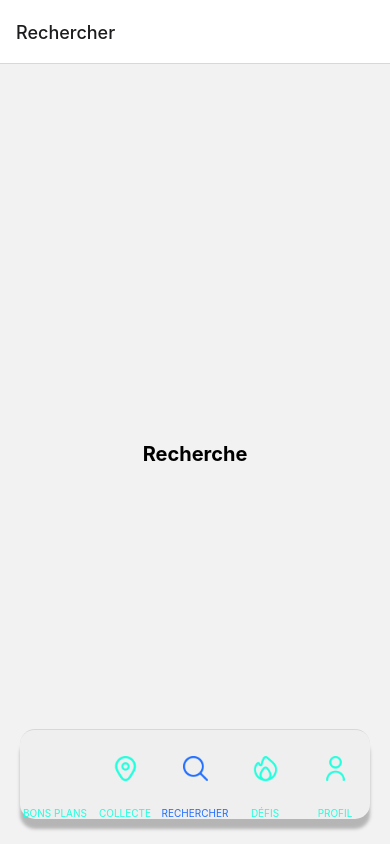
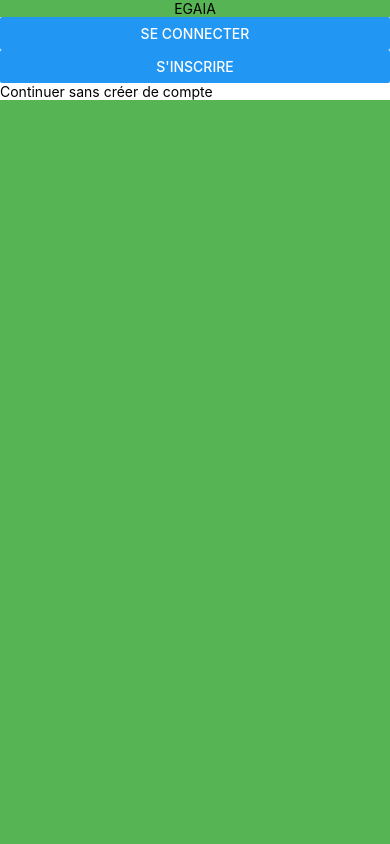
Before and after one commit to egaia/egaia-app, a React Native app: screen /Landing in a window 390 px wide. Shown: the top 844 px of the page. Built offline with nearby package versions, Linux system fonts and the light colour scheme; grey boxes are pictures that could not be loaded.

Commit message:
✨ Add SplashScreen and LandingScreen

```diff
--- a/navigation/navigation.tsx
+++ b/navigation/navigation.tsx
@@ -12,11 +12,40 @@ import RegisterScreen from "../screens/authentication/RegisterScreen";
 import React from "react";
 import {createNativeStackNavigator} from "@react-navigation/native-stack";
 import {Colors} from "../services/constants";
+import SplashScreen from "../screens/SplashScreen";
+import LandingScreen from "../screens/LandingScreen";
 
 const Tab = createBottomTabNavigator<TabsParamList>();
 const AuthStack = createNativeStackNavigator<AuthParamList>();
+const Stack = createNativeStackNavigator();
 
 const Navigation = () => {
+    return (
+        <Stack.Navigator>
+            <Stack.Group>
+                <Stack.Screen name="Splash" component={SplashScreen} options={{headerShown: false}}/>
+                <Stack.Screen name="Landing" component={LandingScreen} options={{headerShown: false}}/>
+            </Stack.Group>
+            <Stack.Group>
+                <Stack.Screen name="Tabs" component={Tabs} options={{headerShown: false}} />
+            </Stack.Group>
+            <Stack.Group>
+                <Stack.Screen
+                    name="Auth"
+                    component={AuthStackNavigator}
+                    options={{
+                        headerTransparent: true,
+                        title: '',
+                        headerBackTitleVisible: false,
+                        headerTintColor: '#f022ff'
+                    }}
+                />
+            </Stack.Group>
+        </Stack.Navigator>
+    );
+}
+
+const Tabs = () => {
     return (
         <Tab.Navigator
             screenOptions={{
@@ -137,7 +166,6 @@ const Navigation = () => {
                     )
                 }}
             />
-            {/*<Tab.Screen name="AuthStackNavigator" component={AuthStackNavigator} options={{ headerShown: false}} />*/}
         </Tab.Navigator>
     );
 }
@@ -145,8 +173,8 @@ const Navigation = () => {
 const AuthStackNavigator = () => {
     return (
         <AuthStack.Navigator>
-            <AuthStack.Screen name="Login" component={LoginScreen} options={{title: 'Connexion'}} />
-            <AuthStack.Screen name="Register" component={RegisterScreen} options={{title: 'Inscription'}} />
+            <AuthStack.Screen name="Login" component={LoginScreen} options={{headerShown: false}} />
+            <AuthStack.Screen name="Register" component={RegisterScreen} options={{headerShown: false}} />
         </AuthStack.Navigator>
     );
 }
--- /dev/null
+++ b/screens/LandingScreen.tsx
@@ -0,0 +1,31 @@
+import {SafeAreaView} from "react-native-safe-area-context";
+import {Button, Text} from "react-native";
+import {useEffect} from "react";
+import {NativeStackScreenProps} from "@react-navigation/native-stack";
+import {RootParamList} from "../services/types";
+
+export default function LandingScreen({navigation}: NativeStackScreenProps<RootParamList, "Splash">) {
+
+    const goToRegister = () => {
+        navigation.navigate({name: "Auth", key: "Register"});
+    }
+
+    const goToLogin = () => {
+        navigation.navigate({name: "Auth", key: "Login"});
+    }
+
+    const goToHome = () => {
+        navigation.navigate({name: "Tabs", key: "Search"})
+    }
+
+    return (
+        <SafeAreaView style={{backgroundColor: '#57b454', height: 1000}}>
+            <Text style={{textAlign: 'center'}}>EGAIA</Text>
+            <SafeAreaView style={{backgroundColor: '#ffffff'}}>
+                <Button title="SE CONNECTER" onPress={goToLogin} />
+                <Button title="S'INSCRIRE" onPress={goToRegister} />
+                <Text onPress={goToHome}>Continuer sans créer de compte</Text>
+            </SafeAreaView>
+        </SafeAreaView>
+    );
+}
--- /dev/null
+++ b/screens/SplashScreen.tsx
@@ -0,0 +1,21 @@
+import {SafeAreaView} from "react-native-safe-area-context";
+import {Text} from "react-native";
+import {useEffect} from "react";
+import {NativeStackScreenProps} from "@react-navigation/native-stack";
+import {RootParamList} from "../services/types";
+
+export default function SplashScreen({navigation}: NativeStackScreenProps<RootParamList, "Splash">) {
+
+    useEffect(() => {
+        window.setTimeout(() => {
+            navigation.navigate("Landing");
+        }, 2000)
+
+    }, [])
+
+    return (
+        <SafeAreaView style={{backgroundColor: '#57b454', height: 1000}}>
+            <Text style={{textAlign: 'center'}}>EGAIA</Text>
+        </SafeAreaView>
+    );
+}
```
Also changed, not shown: services/types.ts (+8 -1 lines).
